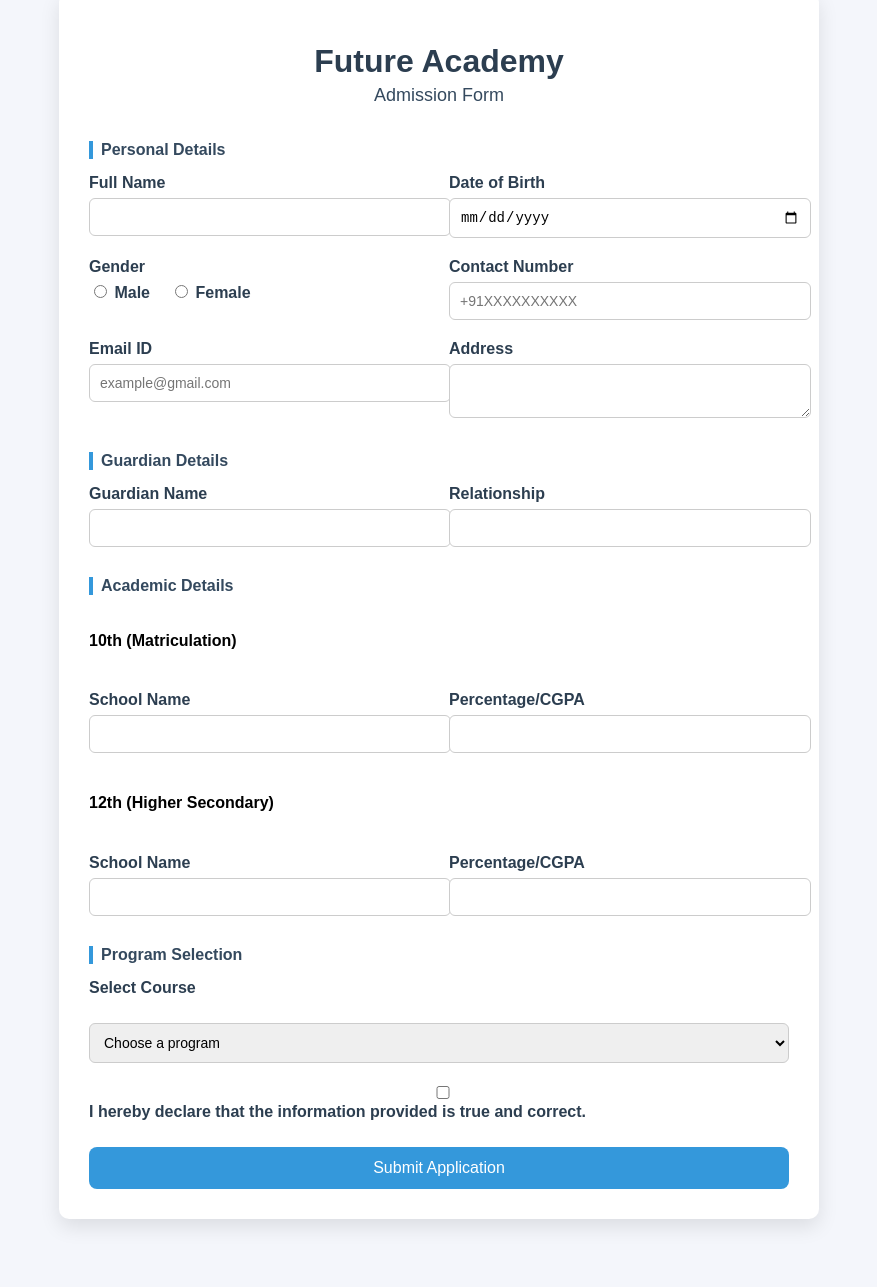
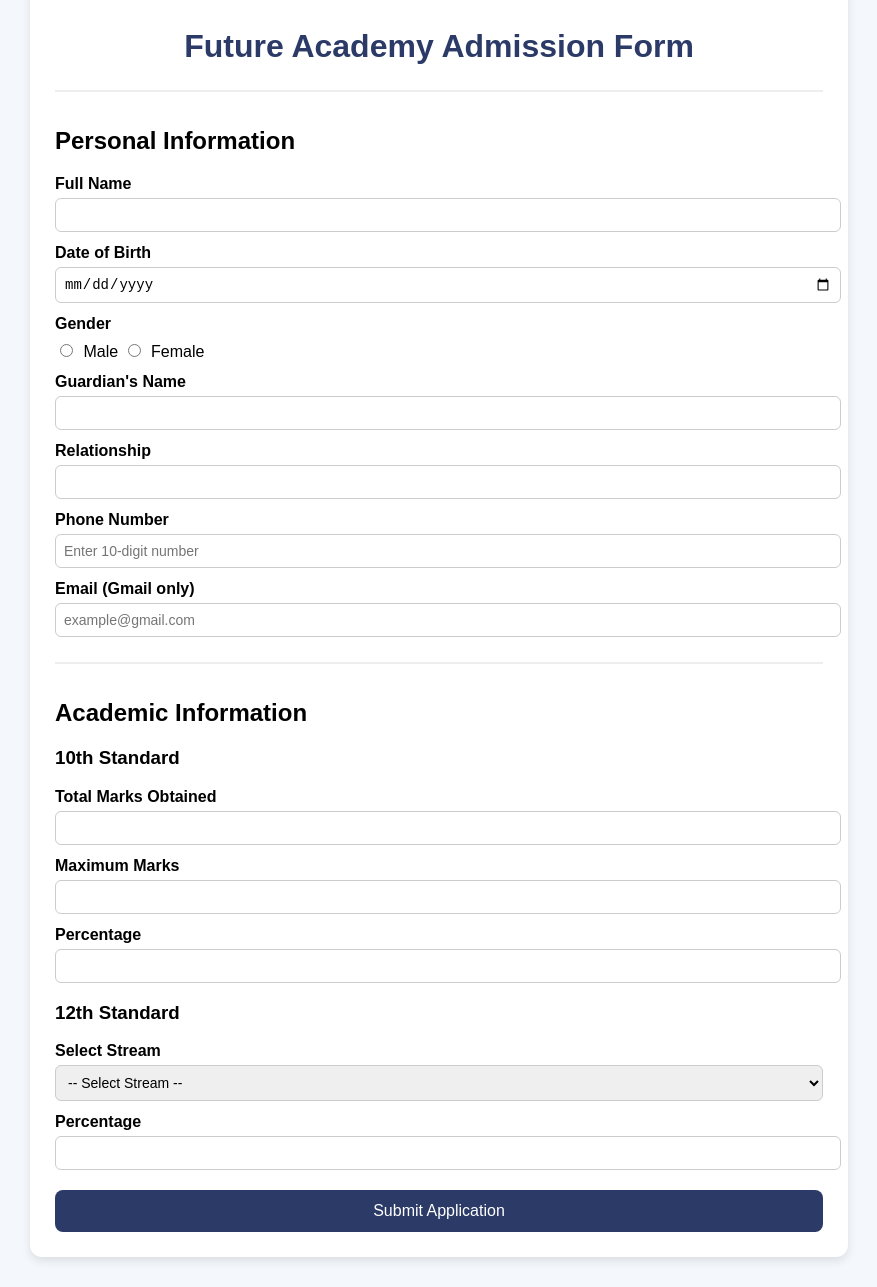
Before and after one commit to manashamin/future-academy-demo, a plain HTML site: page index.html in a window 1280 px wide. Shown: the part 48-1335 px from the top of the page, without its empty margins (201-1078 px from the left). Before the commit the page ends 1307 px from the top, so only its background shows below. Drawn offline with Linux system fonts and the light colour scheme.

Commit message:
Update index.html
updated form after adding 12th streams

```diff
--- a/index.html
+++ b/index.html
@@ -3,218 +3,227 @@
 <head>
   <meta charset="UTF-8">
   <meta name="viewport" content="width=device-width, initial-scale=1.0">
-  <title>Future Academy - Admission Form</title>
+  <title>Future Academy Admission Form</title>
   <style>
     body {
       font-family: Arial, sans-serif;
-      background: #f4f6fb;
+      background-color: #f4f7fb;
       margin: 0;
       padding: 0;
     }
     .container {
-      max-width: 700px;
-      margin: 40px auto;
-      background: #ffffff;
-      padding: 30px;
-      border-radius: 10px;
-      box-shadow: 0 8px 20px rgba(0,0,0,0.1);
+      width: 60%;
+      margin: 30px auto;
+      background: #fff;
+      padding: 25px;
+      border-radius: 12px;
+      box-shadow: 0px 4px 10px rgba(0,0,0,0.1);
     }
     h1 {
       text-align: center;
-      color: #2c3e50;
-      margin-bottom: 5px;
-    }
-    h2 {
-      text-align: center;
-      color: #34495e;
-      margin-top: 0;
-      font-size: 18px;
-      font-weight: normal;
-      margin-bottom: 25px;
-    }
-    form {
-      display: grid;
-      gap: 20px;
+      color: #2b3a67;
     }
     label {
       font-weight: bold;
       display: block;
-      margin-bottom: 6px;
-      color: #2c3e50;
+      margin: 12px 0 5px;
     }
-    input, select, textarea {
+    input, select {
       width: 100%;
-      padding: 10px;
+      padding: 8px;
       border: 1px solid #ccc;
       border-radius: 6px;
       font-size: 14px;
     }
-    .grid-2 {
-      display: grid;
-      grid-template-columns: 1fr 1fr;
-      gap: 20px;
+    input[type="radio"] {
+      width: auto;
+      margin-right: 6px;
     }
     .radio-group {
-      display: flex;
-      gap: 20px;
-      align-items: center;
-      margin-top: 6px;
+      margin: 8px 0;
     }
-    .radio-group input {
-      width: auto;
+    .section {
+      margin-top: 25px;
+      padding-top: 15px;
+      border-top: 2px solid #eee;
+    }
+    .subject-marks {
+      display: none;
+      margin-top: 15px;
     }
     button {
+      margin-top: 20px;
       padding: 12px;
+      background-color: #2b3a67;
+      color: #fff;
+      font-size: 16px;
       border: none;
-      background: #3498db;
-      color: white;
-      font-size: 16px;
       border-radius: 8px;
       cursor: pointer;
+      width: 100%;
     }
     button:hover {
-      background: #2980b9;
-    }
-    .section-title {
-      font-size: 16px;
-      font-weight: bold;
-      color: #34495e;
-      margin-bottom: -5px;
-      margin-top: 10px;
-      border-left: 4px solid #3498db;
-      padding-left: 8px;
+      background-color: #1f2a4d;
     }
   </style>
 </head>
 <body>
   <div class="container">
-    <h1>Future Academy</h1>
-    <h2>Admission Form</h2>
+    <h1>Future Academy Admission Form</h1>
     <form id="admissionForm">
 
-      <!-- Personal Details -->
-      <div class="section-title">Personal Details</div>
-      <div class="grid-2">
-        <div>
-          <label for="fullName">Full Name</label>
-          <input type="text" id="fullName" name="fullName" required>
+      <!-- Personal Information -->
+      <div class="section">
+        <h2>Personal Information</h2>
+
+        <label for="fullName">Full Name</label>
+        <input type="text" id="fullName" name="fullName" required>
+
+        <label for="dob">Date of Birth</label>
+        <input type="date" id="dob" name="dob" required>
+
+        <label>Gender</label>
+        <div class="radio-group">
+          <input type="radio" id="male" name="gender" value="Male" required> Male
+          <input type="radio" id="female" name="gender" value="Female" required> Female
         </div>
-        <div>
-          <label for="dob">Date of Birth</label>
-          <input type="date" id="dob" name="dob" required>
-        </div>
+
+        <label for="guardianName">Guardian's Name</label>
+        <input type="text" id="guardianName" name="guardianName" required>
+
+        <label for="relationship">Relationship</label>
+        <input type="text" id="relationship" name="relationship" required>
+
+        <label for="phone">Phone Number</label>
+        <input type="tel" id="phone" name="phone" pattern="^[0-9]{10}$" placeholder="Enter 10-digit number" required>
+
+        <label for="email">Email (Gmail only)</label>
+        <input type="email" id="email" name="email" pattern="^[a-zA-Z0-9._%+-]+@gmail\.com$" placeholder="example@gmail.com" required>
       </div>
 
-      <div class="grid-2">
-        <div>
-          <label>Gender</label>
-          <div class="radio-group">
-            <label><input type="radio" name="gender" value="Male" required> Male</label>
-            <label><input type="radio" name="gender" value="Female"> Female</label>
-          </div>
-        </div>
-        <div>
-          <label for="contact">Contact Number</label>
-          <input type="tel" id="contact" name="contact" placeholder="+91XXXXXXXXXX" required>
-        </div>
+      <!-- Academic Information -->
+      <div class="section">
+        <h2>Academic Information</h2>
+
+        <!-- 10th -->
+        <h3>10th Standard</h3>
+        <label for="tenthMarks">Total Marks Obtained</label>
+        <input type="number" id="tenthMarks" name="tenthMarks" required>
+        <label for="tenthMax">Maximum Marks</label>
+        <input type="number" id="tenthMax" name="tenthMax" required>
+        <label for="tenthPercentage">Percentage</label>
+        <input type="text" id="tenthPercentage" name="tenthPercentage" readonly>
+
+        <!-- 12th -->
+        <h3>12th Standard</h3>
+        <label for="stream">Select Stream</label>
+        <select id="stream" name="stream" required>
+          <option value="">-- Select Stream --</option>
+          <option value="science-cs">Science (Computer Science)</option>
+          <option value="science-bio">Science (Biology + Maths)</option>
+          <option value="pure-science">Pure Science (Bio + CS, no Maths)</option>
+          <option value="commerce-ca">Commerce (with Computer Application)</option>
+          <option value="commerce-bm">Commerce (with Business Maths)</option>
+        </select>
+
+        <!-- Subject Marks Section -->
+        <div id="subjectMarks" class="subject-marks"></div>
+
+        <label for="twelfthPercentage">Percentage</label>
+        <input type="text" id="twelfthPercentage" name="twelfthPercentage" readonly>
       </div>
 
-      <div class="grid-2">
-        <div>
-          <label for="email">Email ID</label>
-          <input type="email" id="email" name="email" placeholder="example@gmail.com" required>
-        </div>
-        <div>
-          <label for="address">Address</label>
-          <textarea id="address" name="address" rows="2" required></textarea>
-        </div>
-      </div>
-
-      <!-- Guardian Details -->
-      <div class="section-title">Guardian Details</div>
-      <div class="grid-2">
-        <div>
-          <label for="guardianName">Guardian Name</label>
-          <input type="text" id="guardianName" name="guardianName" required>
-        </div>
-        <div>
-          <label for="guardianRelation">Relationship</label>
-          <input type="text" id="guardianRelation" name="guardianRelation" required>
-        </div>
-      </div>
-
-      <!-- Academic Details -->
-      <div class="section-title">Academic Details</div>
-      <h4>10th (Matriculation)</h4>
-      <div class="grid-2">
-        <div>
-          <label for="school10">School Name</label>
-          <input type="text" id="school10" name="school10" required>
-        </div>
-        <div>
-          <label for="percent10">Percentage/CGPA</label>
-          <input type="text" id="percent10" name="percent10" required>
-        </div>
-      </div>
-
-      <h4>12th (Higher Secondary)</h4>
-      <div class="grid-2">
-        <div>
-          <label for="school12">School Name</label>
-          <input type="text" id="school12" name="school12" required>
-        </div>
-        <div>
-          <label for="percent12">Percentage/CGPA</label>
-          <input type="text" id="percent12" name="percent12" required>
-        </div>
-      </div>
-
-      <!-- Program Selection -->
-      <div class="section-title">Program Selection</div>
-      <label for="course">Select Course</label>
-      <select id="course" name="course" required>
-        <option value="">Choose a program</option>
-        <option>B.Tech Computer Science</option>
-        <option>BBA</option>
-        <option>B.Com</option>
-        <option>B.Sc</option>
-        <option>MBA</option>
-        <option>M.Tech</option>
-      </select>
-
-      <!-- Declaration -->
-      <div>
-        <input type="checkbox" id="declaration" required>
-        <label for="declaration">I hereby declare that the information provided is true and correct.</label>
-      </div>
-
-      <!-- Submit -->
       <button type="submit">Submit Application</button>
     </form>
   </div>
 
   <script>
-    document.getElementById('admissionForm').addEventListener('submit', function(e) {
-      e.preventDefault();
+    const tenthMarks = document.getElementById("tenthMarks");
+    const tenthMax = document.getElementById("tenthMax");
+    const tenthPercentage = document.getElementById("tenthPercentage");
 
-      const phone = document.getElementById('contact').value.trim();
-      const email = document.getElementById('email').value.trim();
+    const streamSelect = document.getElementById("stream");
+    const subjectMarksDiv = document.getElementById("subjectMarks");
+    const twelfthPercentage = document.getElementById("twelfthPercentage");
 
-      // Phone validation (+91 + 10 digits)
-      const phonePattern = /^\+91\d{10}$/;
-      if (!phonePattern.test(phone)) {
-        alert("Phone number must start with +91 and contain exactly 10 digits.");
-        return;
+    // Auto calculate 10th %
+    function calculateTenth() {
+      if (tenthMarks.value && tenthMax.value) {
+        let perc = (parseFloat(tenthMarks.value) / parseFloat(tenthMax.value)) * 100;
+        tenthPercentage.value = perc.toFixed(2) + "%";
       }
+    }
+    tenthMarks.addEventListener("input", calculateTenth);
+    tenthMax.addEventListener("input", calculateTenth);
 
-      // Email validation (must end with @gmail.com)
-      if (!email.endsWith("@gmail.com")) {
-        alert("Email must be a valid Gmail address (ending with @gmail.com).");
-        return;
+    // 12th stream subjects
+    const subjects = {
+      "science-cs": ["Language", "English", "Physics", "Chemistry", "Mathematics", "Computer Science"],
+      "science-bio": ["Language", "English", "Physics", "Chemistry", "Mathematics", "Biology"],
+      "pure-science": ["Language", "English", "Physics", "Chemistry", "Computer Science", "Biology"],
+      "commerce-ca": ["Language", "English", "Commerce", "Accounts", "Computer Application", "Economics"],
+      "commerce-bm": ["Language", "English", "Commerce", "Accounts", "Business Mathematics", "Economics"]
+    };
+
+    streamSelect.addEventListener("change", function () {
+      subjectMarksDiv.innerHTML = "";
+      let stream = streamSelect.value;
+      if (subjects[stream]) {
+        subjects[stream].forEach(sub => {
+          let label = document.createElement("label");
+          label.innerText = sub + " Marks";
+          let input = document.createElement("input");
+          input.type = "number";
+          input.name = sub.toLowerCase().replace(" ", "_");
+          input.required = true;
+          subjectMarksDiv.appendChild(label);
+          subjectMarksDiv.appendChild(input);
+        });
+        subjectMarksDiv.style.display = "block";
+      } else {
+        subjectMarksDiv.style.display = "none";
       }
+    });
 
-      alert('Your application has been submitted successfully! (Demo only)');
-      this.reset();
+    // Auto calculate 12th %
+    subjectMarksDiv.addEventListener("input", function () {
+      let inputs = subjectMarksDiv.querySelectorAll("input[type='number']");
+      let total = 0, count = 0;
+      inputs.forEach(input => {
+        if (input.value) {
+          total += parseFloat(input.value);
+          count++;
+        }
+      });
+      if (count === inputs.length) {
+        let perc = (total / (count * 100)) * 100; // Assuming each subject is out of 100
+        twelfthPercentage.value = perc.toFixed(2) + "%";
+      }
+    });
+
+    // Prepend +91 to phone
+    const phoneField = document.getElementById("phone");
+    phoneField.addEventListener("focus", function () {
+      if (!phoneField.value.startsWith("+91")) {
+        phoneField.value = "+91";
+      }
+    });
+    phoneField.addEventListener("input", function () {
+      if (!phoneField.value.startsWith("+91")) {
+        phoneField.value = "+91";
+      }
+    });
+
+    // Form validation
+    document.getElementById("admissionForm").addEventListener("submit", function (e) {
+      if (!/^\+91[0-9]{10}$/.test(phoneField.value)) {
+        alert("Phone number must be +91 followed by 10 digits.");
+        e.preventDefault();
+      }
+      if (!/^[a-zA-Z0-9._%+-]+@gmail\.com$/.test(document.getElementById("email").value)) {
+        alert("Email must be a valid Gmail address.");
+        e.preventDefault();
+      }
     });
   </script>
 </body>
```
